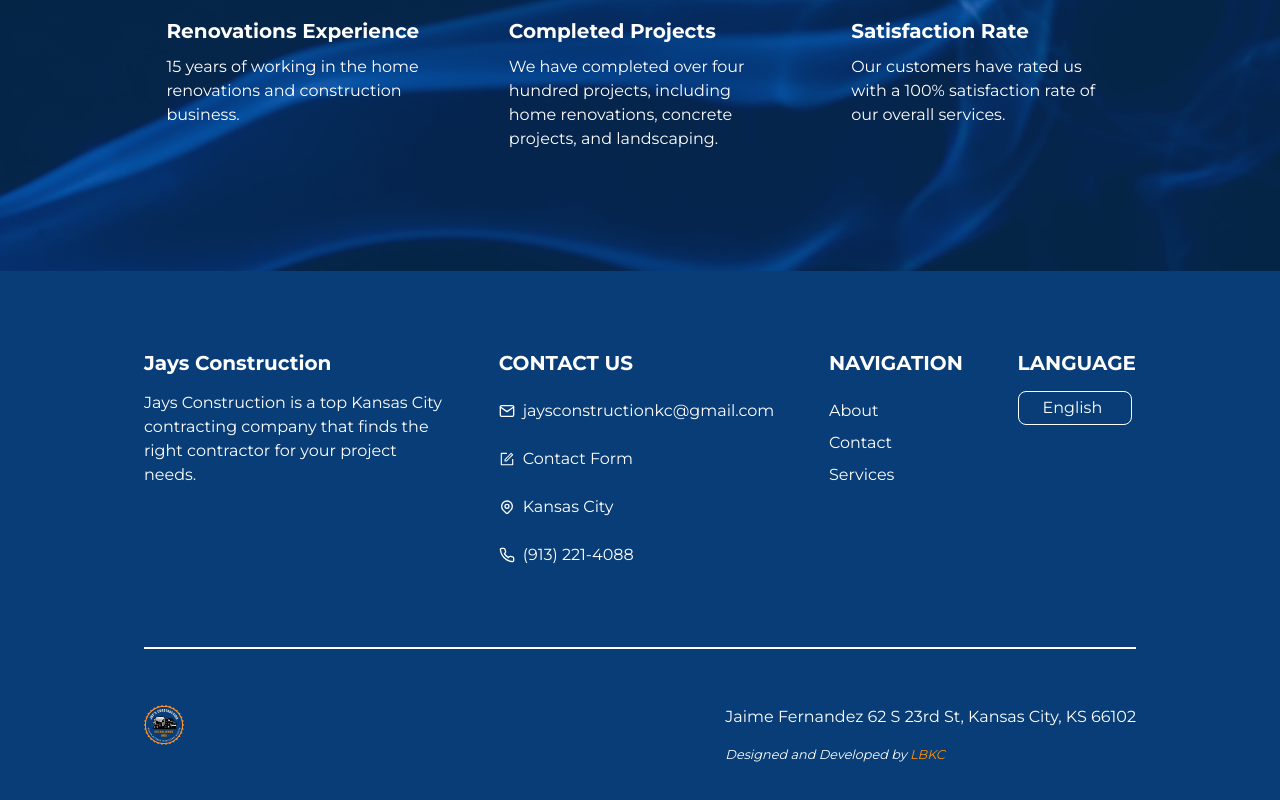
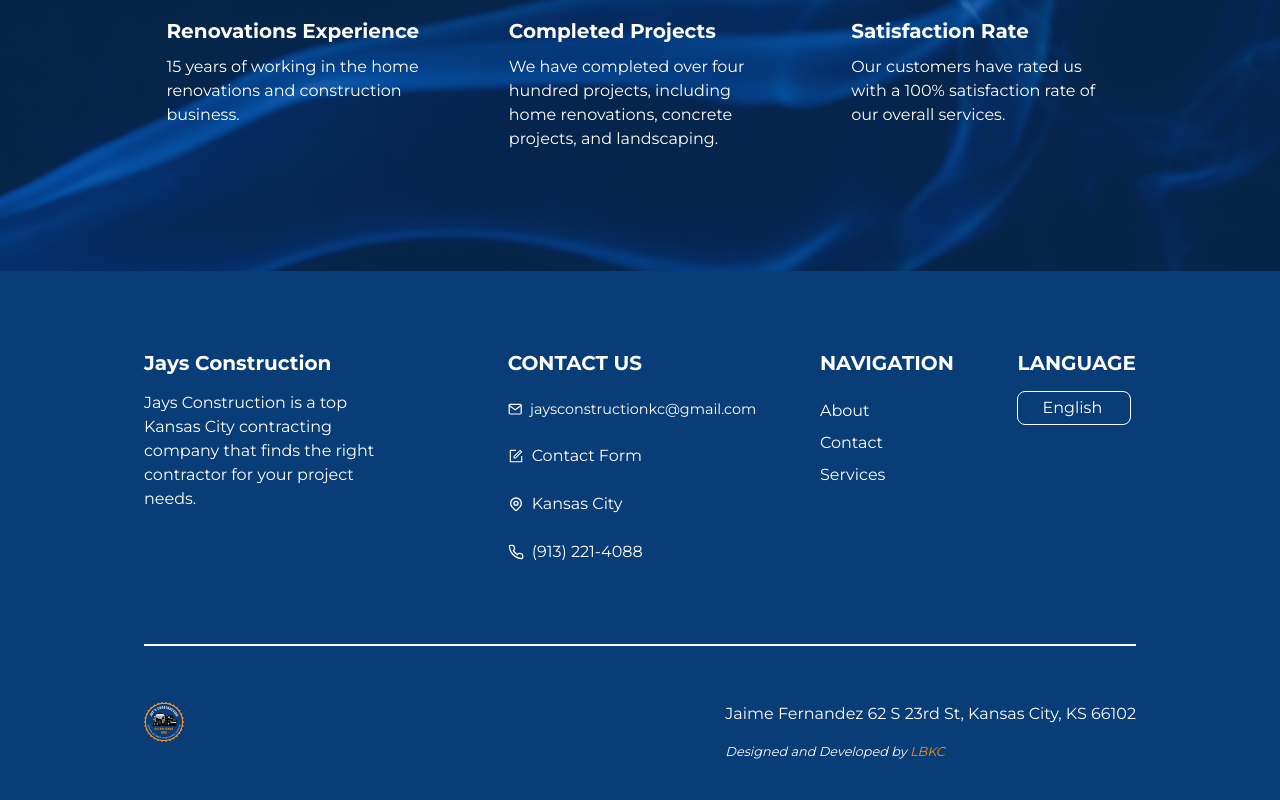
Before and after one commit to 93Belen/JConstruction, a Next.js app: page / in a window 1280 px wide. Shown: the part 1639-2439 px from the top of the page. Built offline with nearby package versions, Linux system fonts and the light colour scheme.

Commit message:
design retouhes

```diff
--- a/app/components/Footer.tsx
+++ b/app/components/Footer.tsx
@@ -27,15 +27,15 @@
     return (
         <section className='bg-blue h-fit text-white font-mono lg:px-[9rem] md:px-[3rem] px-[1rem] pt-[5rem] box-border w-full'>
             {/* DESKTOP */}
-            <div className='border-b-2 pb-[4rem] justify-between 2xl:pr-[30%] hidden md:flex text-[1rem] font-medium'>
+            <div className='border-b-2 pb-[4rem] justify-between 2xl:pr-[30%] hidden md:flex gap-2 text-[1rem] font-medium'>
                 <div className='max-w-[300px]'>
                     <h3 className='font-bold text-[1.25rem] pb-2'>Jays Construction</h3>
-                    <p>{content.intro}</p>
+                    <p className='max-w-[85%]' >{content.intro}</p>
 
                 </div>
                 <div className='flex flex-col gap-2'>
                     <h3 className='font-bold text-[1.25rem] pb-2'>{content.contact.name}</h3>
-                    <p className='flex items-center gap-2'><FiMail/> jaysconstructionkc@gmail.com</p>
+                    <p className='flex items-center gap-2 text-[0.9rem]'><FiMail/> jaysconstructionkc@gmail.com</p>
                     <p className='flex items-center gap-2'> <AiOutlineForm/> <Link className='text-white no-underline' href='/contact'>{content.contact.contactForm} </Link> </p>
                     <p className='flex items-center gap-2'><HiOutlineLocationMarker/> Kansas City</p>
                     <p className='flex items-center gap-2'><FiPhone/>  (913) 221-4088</p>
--- a/app/services/page.tsx
+++ b/app/services/page.tsx
@@ -22,7 +22,7 @@
                 <h1 className={`text-white ${anton.className} text-[4rem]`}>{contentHeader.services.h1}</h1>
             </section>
             <section className='h-fit pt-10 md:pt-20 px-2 md:px-5'>
-                <h2 className={`${anton.className} text-white md:text-[4rem] text-[3rem] lg:pl-40`}>{contentHeader.services.h2}</h2>
+                <h2 className={`${anton.className} text-white md:text-[4rem] text-[3rem] xl:pl-40 pl-4`}>{contentHeader.services.h2}</h2>
                 <div className='flex flex-col md:grid md:grid-cols-2 lg:flex lg:flex-row justify-center xl:w-[80%] xl:gap-10 gap-6 max-w-[1500px] m-auto md:py-14'>
                         <div className='px-4 py-3 flex flex-col gap-2 text-white lg:w-[300px]'>
                             <div className='p-2 border-white border-1 rounded-sm w-fit'>
```
